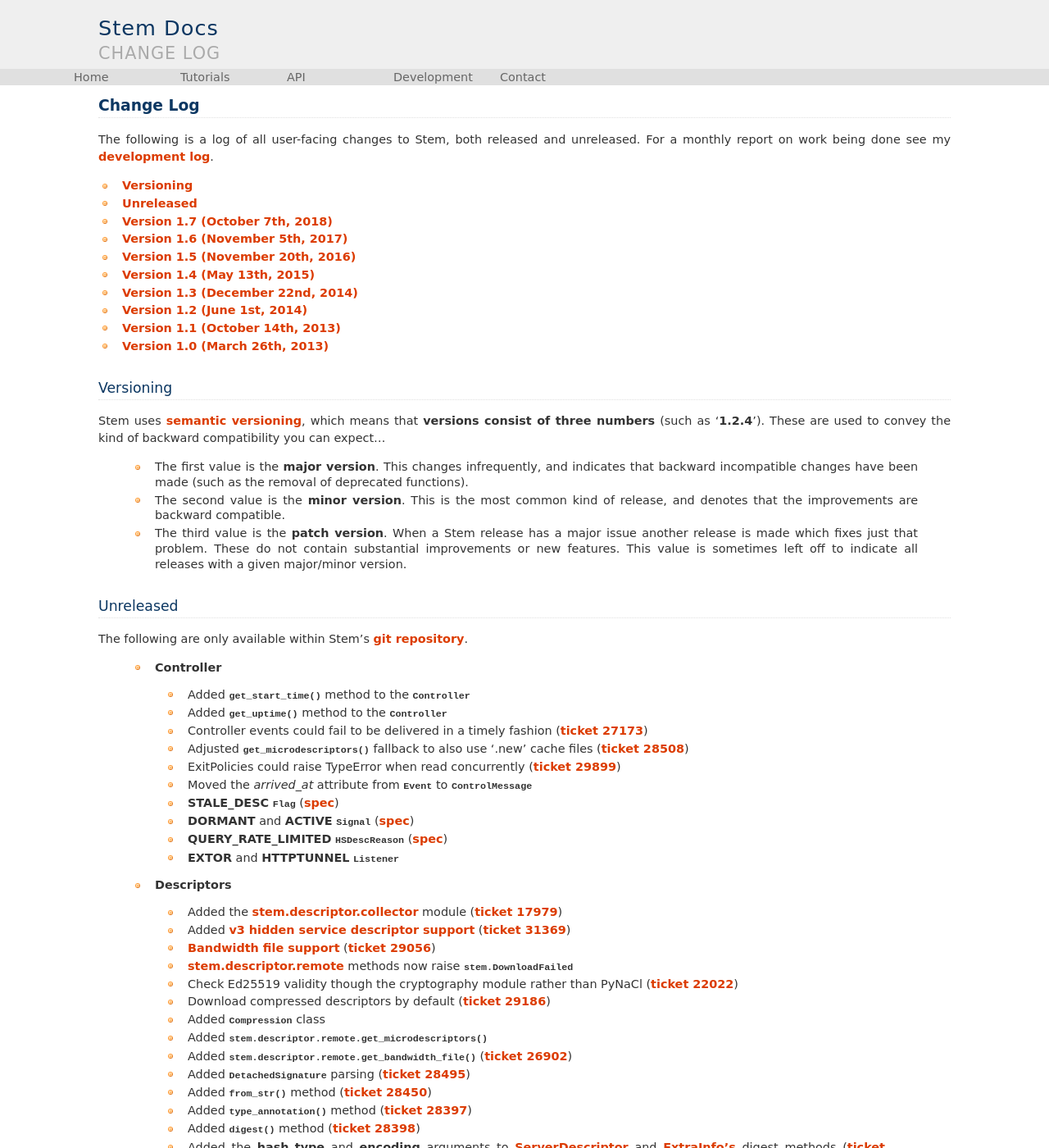
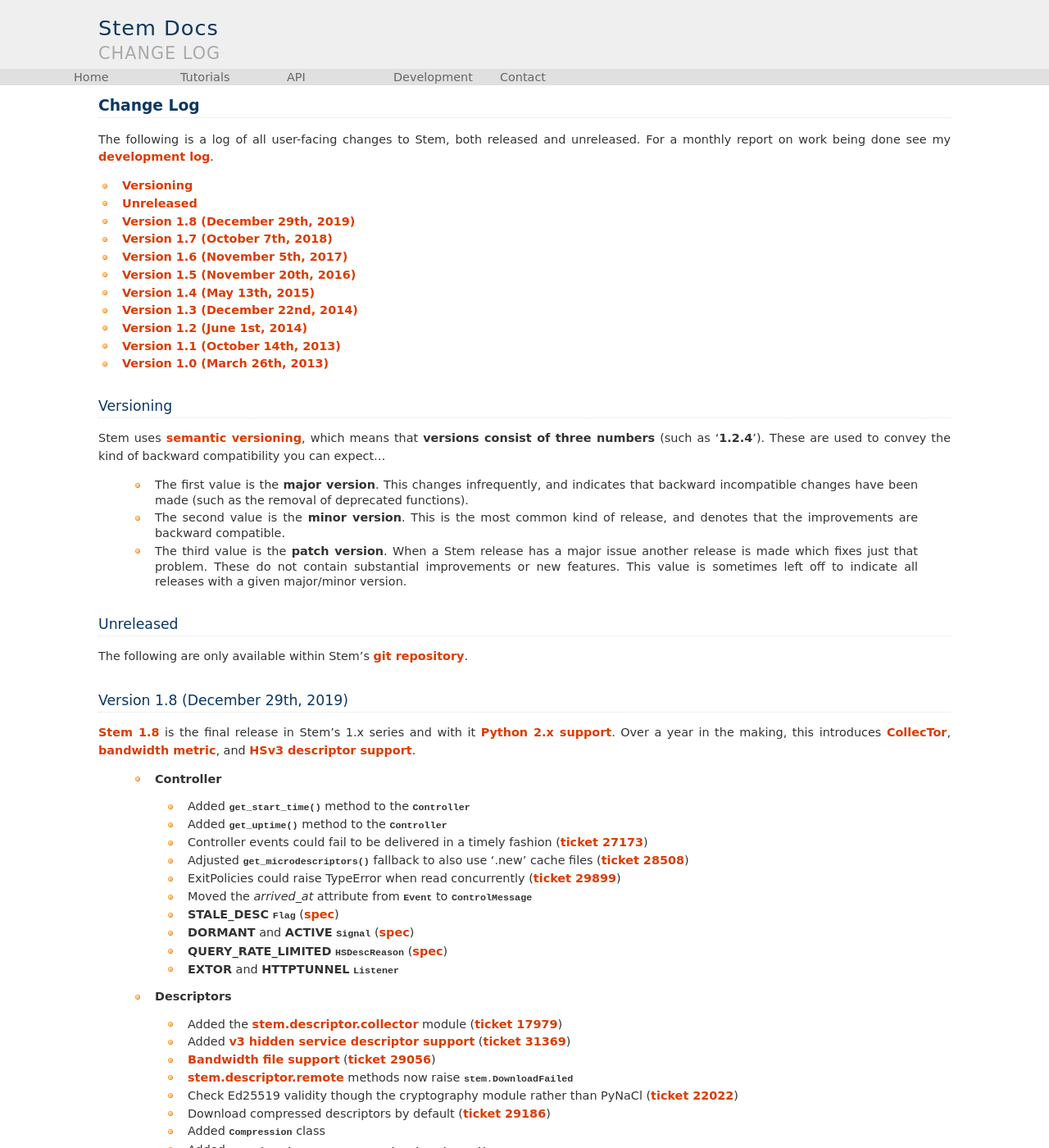
Before and after one commit to torproject/stem, a Sphinx documentation site: the page built from docs/change_log.rst, in a window 1280 px wide and 1400 px high. Shown: the whole window at 82% size. Built offline with Sphinx 7.4.7, drawn with Linux system fonts in a browser that asks for light colours.

Commit message:
Stem release 1.8.0

```diff
--- a/docs/change_log.rst
+++ b/docs/change_log.rst
@@ -7,6 +7,7 @@
 
 * :ref:`versioning`
 * :ref:`unreleased`
+* :ref:`version_1.8`
 * :ref:`version_1.7`
 * :ref:`version_1.6`
 * :ref:`version_1.5`
@@ -44,6 +45,13 @@
 
 The following are only available within Stem's `git repository
 <download.html>`_.
+
+.. _version_1.8:
+
+Version 1.8 (December 29th, 2019)
+---------------------------------
+
+`Stem 1.8 <http://blog.atagar.com/stem-release-1-8/>`_ is the final release in Stem’s 1.x series and with it `Python 2.x support <https://www.python.org/doc/sunset-python-2/>`_. Over a year in the making, this introduces `CollecTor <api/descriptor/collector.html>`_, `bandwidth metric <api/descriptor/bandwidth_file.html>`_, and `HSv3 descriptor support <api/descriptor/hidden_service.html#stem.descriptor.hidden_service.HiddenServiceDescriptorV3>`_.
 
  * **Controller**
 
--- a/docs/index.rst
+++ b/docs/index.rst
@@ -1,7 +1,7 @@
 Welcome to Stem!
 ================
 
-Stem is a Python controller library for `Tor <https://www.torproject.org/>`_. With it you can use Tor's `control protocol <https://gitweb.torproject.org/torspec.git/tree/control-spec.txt>`_ to script against the Tor process, or build things such as `Nyx <https://nyx.torproject.org/>`_. Stem's latest version is **1.7.1** (released December 26th, 2018).
+Stem is a Python controller library for `Tor <https://www.torproject.org/>`_. With it you can use Tor's `control protocol <https://gitweb.torproject.org/torspec.git/tree/control-spec.txt>`_ to script against the Tor process, or build things such as `Nyx <https://nyx.torproject.org/>`_. Stem's latest version is **1.8** (released December 29th, 2019).
 
 .. Main Stem Logo
    Source: http://www.wpclipart.com/plants/assorted/P/plant_stem.png.html
--- a/stem/__init__.py
+++ b/stem/__init__.py
@@ -507,7 +507,7 @@
 import stem.util
 import stem.util.enum
 
-__version__ = '1.7.1-dev'
+__version__ = '1.8.0'
 __author__ = 'Damian Johnson'
 __contact__ = 'atagar@torproject.org'
 __url__ = 'https://stem.torproject.org/'
```
